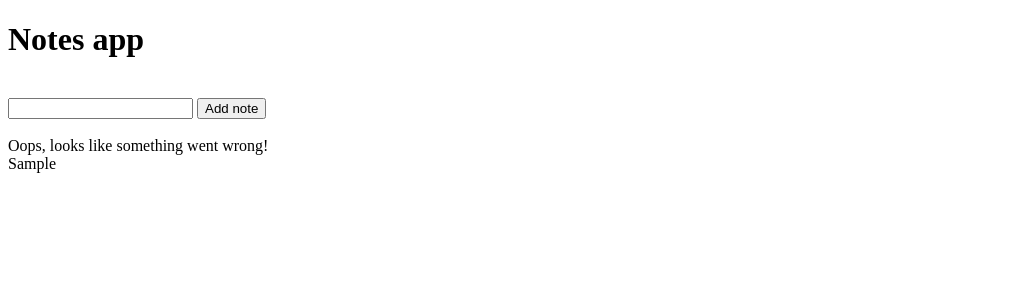
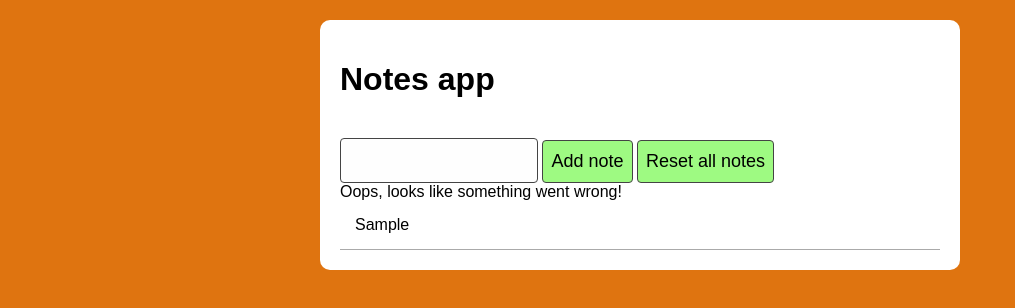
Before and after one commit to davekempsell/notes-app, a website: page index.html in a window 1280 px wide. Both pictures are taken after typing "Sample" into the empty fields and a click on the button "Add note". Shown: the whole page, without its empty margins (0-1015 px from the left). Drawn offline with Linux system fonts and the light colour scheme; no server answers.

Commit message:
reset button added

```diff
--- a/bundle.js
+++ b/bundle.js
@@ -25,6 +25,11 @@
             body: JSON.stringify(data)
           });
         }
+        resetNotes() {
+          fetch("http://localhost:3000/notes", {
+            method: "DELETE"
+          });
+        }
       };
       module.exports = NotesApi2;
     }
@@ -47,9 +52,11 @@
           this.array = [];
         }
         setNotes(notes) {
-          notes.forEach((note) => {
-            this.array.push(note);
-          });
+          if (notes != null) {
+            notes.forEach((note) => {
+              this.array.push(note);
+            });
+          }
         }
       };
       module.exports = NotesModel2;
@@ -64,13 +71,19 @@
           this.api = api2;
           this.model = model2;
           this.mainContainerEl = document.querySelector("#main-container");
-          this.button = document.querySelector("#add-note-button");
-          this.button.addEventListener("click", () => {
+          this.addButton = document.querySelector("#add-note-button");
+          this.addButton.addEventListener("click", () => {
             const input = document.querySelector("#new-note-input");
             this.model.addNote(input.value);
             this.api.createNote(input.value);
             this.displayNotes();
             input.value = "";
+          });
+          this.resetButton = document.querySelector("#reset-button");
+          this.resetButton.addEventListener("click", () => {
+            this.model.reset();
+            this.api.resetNotes();
+            this.displayNotes();
           });
         }
         displayNotes() {
--- a/index.html
+++ b/index.html
@@ -2,12 +2,13 @@
 <html>
    <head>
       <title>Notes app</title>
+      <link rel="stylesheet" href="styles.css">
    </head>
    <body>
       <h1>Notes app</h1><br>
       <input type="text" id="new-note-input" />
       <button id="add-note-button">Add note</button>
-      <br><br>
+      <button id="reset-button">Reset all notes</button>
       <div id="main-container">
       </div>
       <script src="bundle.js"></script>
--- a/notesApi.js
+++ b/notesApi.js
@@ -21,6 +21,12 @@ class NotesApi {
       body: JSON.stringify(data),
     })
   }
+
+  resetNotes() {
+    fetch('http://localhost:3000/notes', {
+      method: 'DELETE'
+    })
+  }
 }
 
 module.exports = NotesApi
--- a/notesModel.js
+++ b/notesModel.js
@@ -15,10 +15,12 @@ class NotesModel {
   }
 
   setNotes(notes) {
+    if(notes != null) {
     notes.forEach (note => {
       this.array.push(note);
     });
   }
+  }
 }
 
 module.exports = NotesModel
--- /dev/null
+++ b/styles.css
@@ -0,0 +1,55 @@
+h1, p, * {
+  font-family: sans-serif;
+}
+
+html {
+  background:#DF7410;
+
+}
+
+body {
+  background-image: url("paper.gif");
+  background: white;
+  width: 600px;
+  margin: auto;
+  margin-top: 20px;
+  padding: 20px;
+  border-radius: 10px;
+}
+
+.note {
+  border-bottom: 1px solid #aaa;
+  padding: 15px;
+}
+
+/* input[type=text]:focus {
+  width: 80%;
+  background: #fefefe;
+  border-radius: 4px;
+  padding: 10px 8px;
+  border: 1px solid #444;
+  font-size: 20px;
+} */
+
+input[type=text] {
+  width: 30%;
+  background: #fefefe;
+  border-radius: 4px;
+  padding: 10px 8px;
+  border: 1px solid #444;
+  font-size: 20px;
+}
+
+button {
+  background: #9efa82;
+  border-radius: 4px;
+  padding: 10px 8px;
+  border: 1px solid #444;
+  font-size: 18px;
+  cursor: pointer;
+}
+
+input::placeholder {
+  font-style: italic;
+  font-size: 20px;
+}
```
Also changed, not shown: notesView.js (+10 -3 lines), notesView.test.js (+55 -17 lines).
